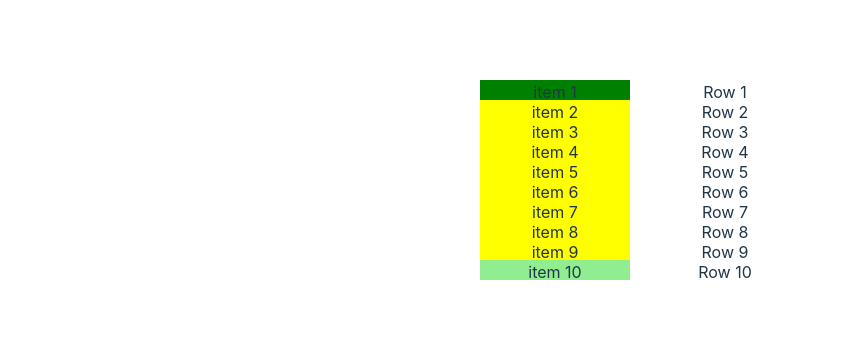
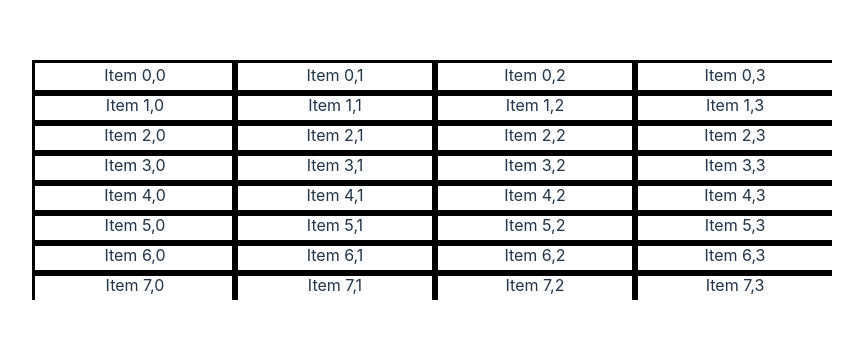
Before and after one commit to TheCandidStartup/infinisheet, a React (Vite) app: page / in a window 1280 px wide. Shown: the part 220-558 px from the top of the page, without its empty margins (0-863 px from the left). Built offline with nearby package versions, Linux system fonts and the light colour scheme.

Commit message:
Removed the scrolling lists and replaced with react-window fixed size grid.

```diff
--- a/src/App.css
+++ b/src/App.css
@@ -75,3 +75,8 @@
 .bottomPadding {
   background-color: blue;
 }
+
+.cell {
+  border-style: solid;
+  border-color: black;
+}
--- a/src/App.tsx
+++ b/src/App.tsx
@@ -1,61 +1,24 @@
 import './App.css'
-// @ts-ignore
-import VirtualScroller from './VirtualScroller'
-import { FixedSizeList as List } from 'react-window'
+import { FixedSizeGrid as Grid } from 'react-window';
 
-const SETTINGS = {
-  itemHeight: 20,
-  amount: 10,
-  tolerance: 5,
-  minIndex: -999,
-  maxIndex: 1000,
-  startIndex: 1
-}
-
-const getData = (offset: number, limit: number):any[] => {
-  const data = []
-  const start = Math.max(SETTINGS.minIndex, offset)
-  const end = Math.min(offset + limit - 1, SETTINGS.maxIndex)
-  console.log(`request [${offset}..${offset + limit - 1}] -> [${start}..${end}] items`)
-  if (start <= end) {
-    for (let i = start; i <= end; i++) {
-      data.push({ index: i, text: `item ${i}` })
-    }
-  }
-  return data
-}
-
-function MyText({ text } : { text: string }) {
-  return (
-    <>{text}</>
-  )
-}
-
-const rowTemplate = (item: any) => (
-  <div className="item" key={item.index}>
-    <MyText text={item.text as string} key={item.index} />
+const Cell = ({ columnIndex, rowIndex, style } : { columnIndex: number, rowIndex: number, style: any }) => (
+  <div className="cell" style={style}>
+    Item {rowIndex},{columnIndex}
   </div>
-)
-
-const Row = ({ index, style } : { index: number, style: any }) => (
-  <div style={style}>Row {index+1}</div>
 );
 
 function App() {
   return (
     <div className="app-container">
-      <div>
-        <VirtualScroller className="viewport" get={getData} settings={SETTINGS} row={rowTemplate}/>
-      </div>
-      <div>
-      <List
-        height={SETTINGS.itemHeight*SETTINGS.amount}
-        width='150px'
-        itemCount={SETTINGS.maxIndex - SETTINGS.minIndex}
-        itemSize={SETTINGS.itemHeight}>
-          {Row}
-      </List>
-      </div>
+      <Grid
+        columnCount={10000}
+        columnWidth={200}
+        height={240}
+        rowCount={10000}
+        rowHeight={30}
+        width={800}>
+          {Cell}
+      </Grid>
     </div>
   )
 }
```
